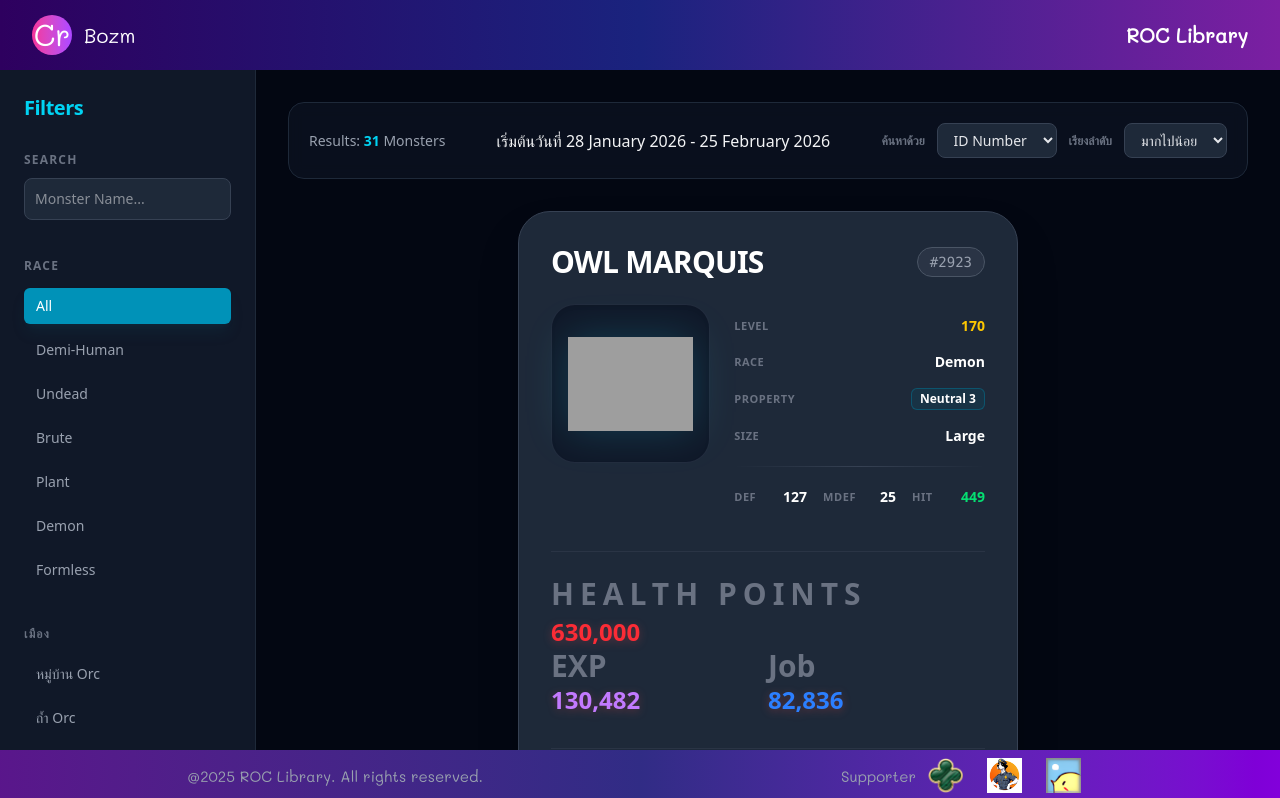
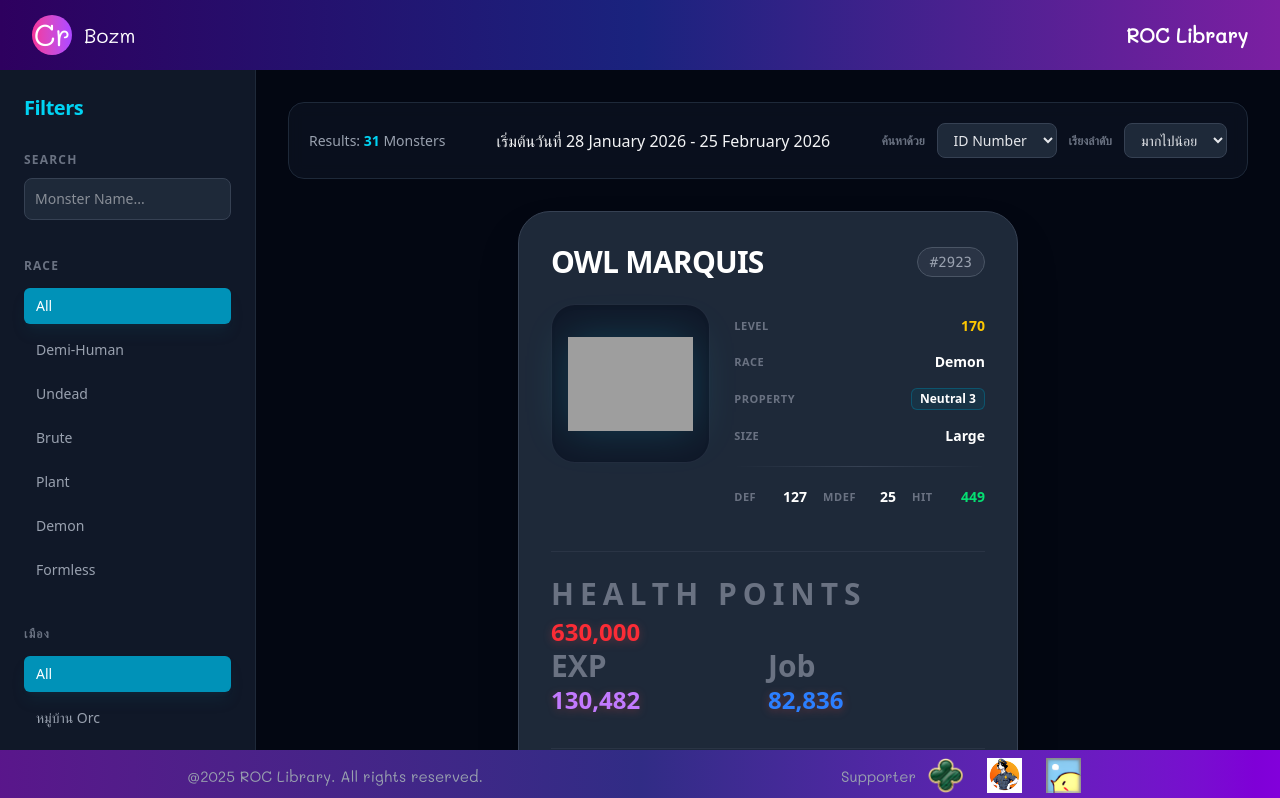
Before and after one commit to Suphanat-th/ROC_Library, a Next.js app in the folder roc-library/: page /monsterx3 in a window 1280 px wide. Shown: the top 798 px of the page. Built offline with nearby package versions, Linux system fonts and the light colour scheme; grey boxes are pictures that could not be loaded.

Commit message:
update defualt order by

```diff
--- a/roc-library/src/app/monsterx3/moster-element.tsx
+++ b/roc-library/src/app/monsterx3/moster-element.tsx
@@ -12,7 +12,7 @@ export default function MonsterEcomDatabase() {
   const [search, setSearch] = useState("");
   const [selectedRace, setSelectedRace] = useState("All");
   const [selectedMap, setSelectedMap] = useState("All");
-  const [sortBy, setSortBy] = useState("id");
+  const [sortBy, setSortBy] = useState("exp");
   const [sortType, setSortType] = useState("desc");
 
   // รายชื่อ ID ที่ต้องการแสดง
@@ -38,7 +38,6 @@ export default function MonsterEcomDatabase() {
         else if (sortBy === "lv") result = b.lv - a.lv;
         else if (sortBy === "exp") result = b.expUp - a.expUp;
         else if (sortBy === "job") result = b.jobUp - a.jobUp;
-        else result = b.id - a.id; // หรือ a.id - b.id ตามต้องการ
 
         // สำคัญ: ต้องนำผลต่างมาคูณกับ modifier เพื่อสลับทิศทาง
         return result * modifier;
@@ -52,6 +51,7 @@ export default function MonsterEcomDatabase() {
     ),
   ];
   const uniqueMaps = [
+    "All",
     ...new Set(
       monsters
         .filter((m) => monsterx3Ids.includes(m.id))
```
